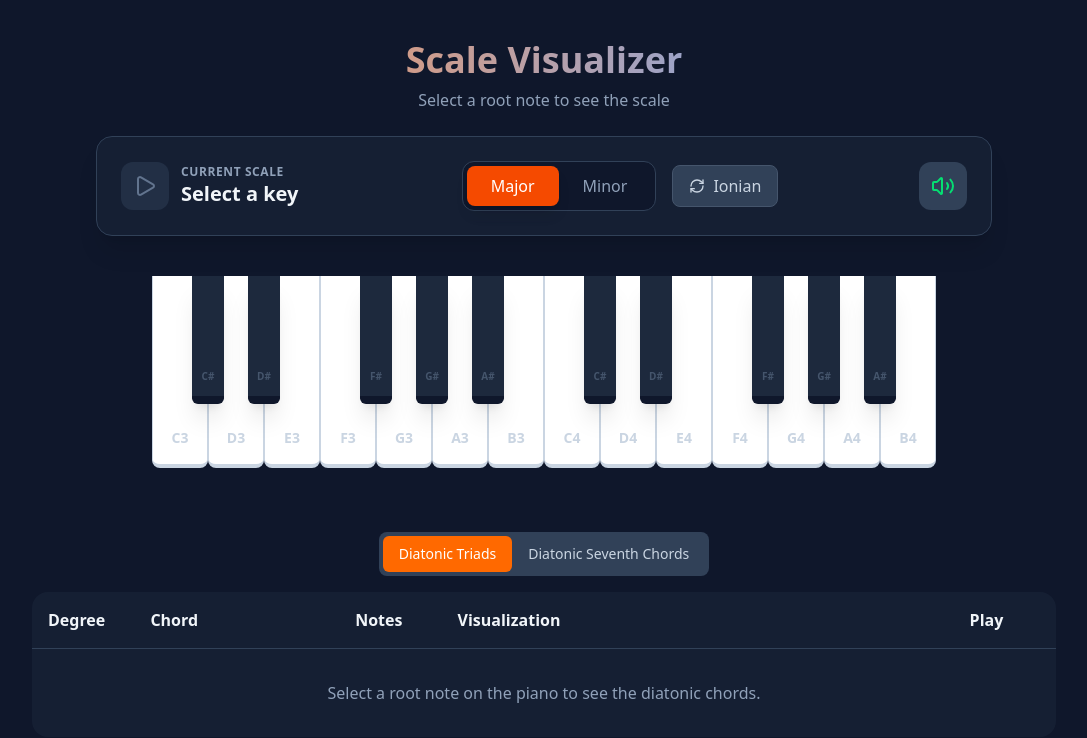
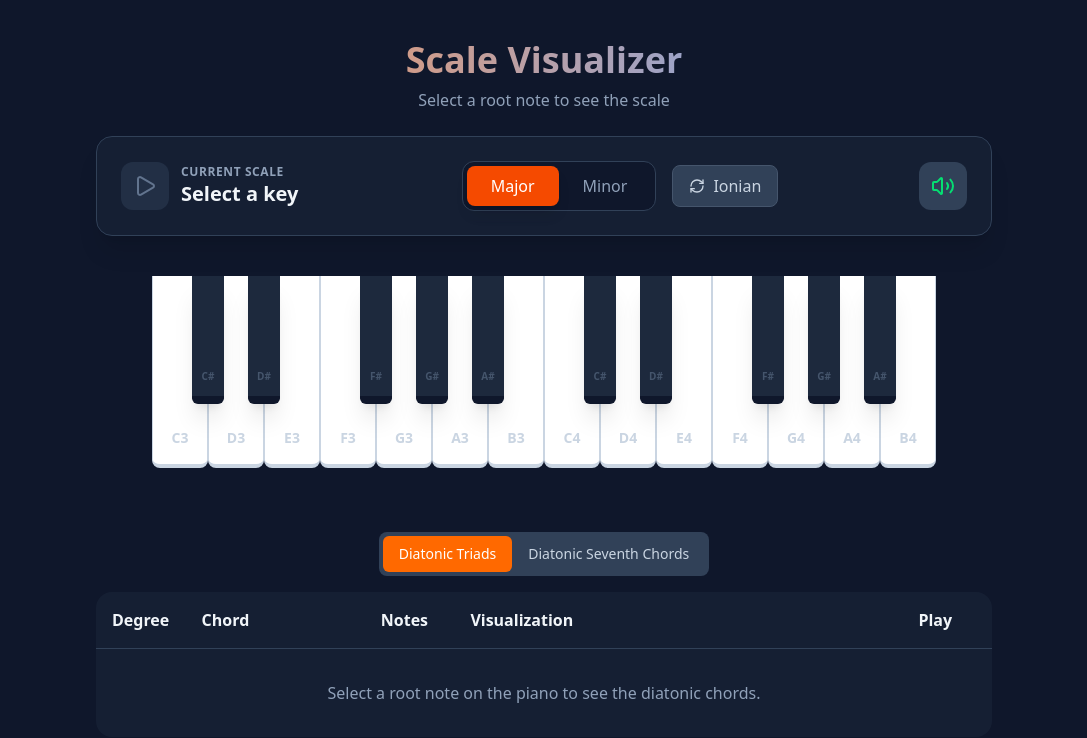
Before and after one commit to contactivlev/progamma, a React (Vite) app: page / in a window 1280 px wide. Shown: the top 738 px of the page, without its empty margins (96-1183 px from the left). Built offline with nearby package versions, Linux system fonts and the light colour scheme.

Commit message:
refactor: remove last separator in table

```diff
--- a/src/App.jsx
+++ b/src/App.jsx
@@ -206,7 +206,7 @@ export default function App() {
         </div>
       </div>
 
-      <div className="relative w-full max-w-5xl overflow-x-auto pb-8 custom-scrollbar">
+      <div className="relative w-full max-w-4xl overflow-x-auto pb-8 custom-scrollbar">
         <div className="flex justify-center min-w-[800px]">
 
           {[0, 1].map((octave) => (
--- a/src/components/ChordsTable.jsx
+++ b/src/components/ChordsTable.jsx
@@ -48,7 +48,7 @@ const ChordRow = ({ degree, chordName, notes, playChord, mode }) => {
   const formattedNotes = notes.map(n => NOTES[n.note]).join('-');
 
   return (
-    <tr className="border-b border-slate-700">
+    <tr className="border-b border-slate-700 last:border-b-0">
       <td className="p-4">{degree}</td>
       <td className="p-4">{chordName}</td>
       <td className="p-4">{formattedNotes}</td>
@@ -136,7 +136,7 @@ const ChordsTable = ({ selectedRoot, mode, scale, playTone }) => {
   };
 
   return (
-    <div className="w-full max-w-5xl mt-8">
+    <div className="w-full max-w-4xl mt-8">
       <div className="flex justify-center mb-4">
         <div className="flex rounded-lg bg-slate-700 p-1">
           <button
```
